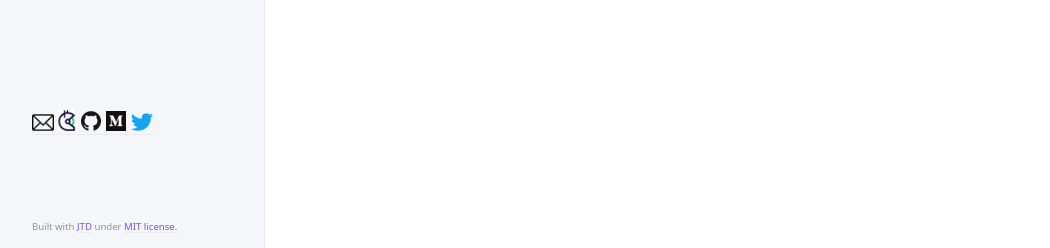
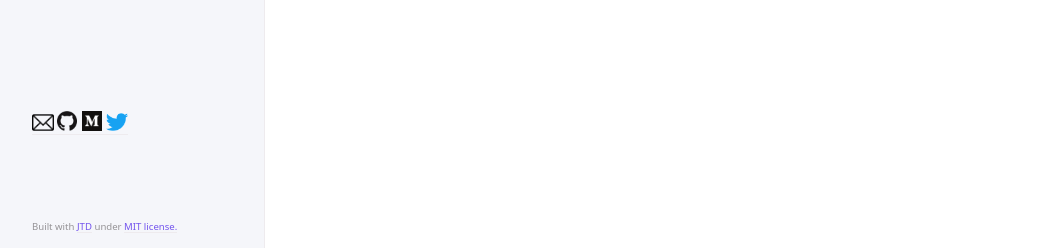
Before and after one commit to yacademy/yacademy.github.io, a Jekyll site: the page built from index.md, in a window 1280 px wide. Shown: the part 649-897 px from the top of the page, without its empty margins (107-1157 px from the left). Built offline with Jekyll 4.4.1, drawn with Linux system fonts in a browser that asks for light colours.

Commit message:
Update footer.html

```diff
--- a/_includes/footer.html
+++ b/_includes/footer.html
@@ -1,8 +1,5 @@
 <td padding-right="0"></td><a href="mailto:hello [at] yacademy [dot] dev" text-decoration: none;>
     <img src="/assets/images/email.png" width="22" border="" hspace=".75">
-</a></td>
-<td padding-right="0"><a href="https://gitcoin.co/grants/5092/yacademy-scaling-ethereum-security" target="_blank">
-    <img src="/assets/images/gitcoin.png" width="21" height="0" border="" hspace=".75">
 </a></td>
 <td padding-right="0"><a href="https://github.com/yacademy/audits" target="_blank">
     <img src="/assets/images/github.png" width="20" height="0" border="" hspace=".75">
```
